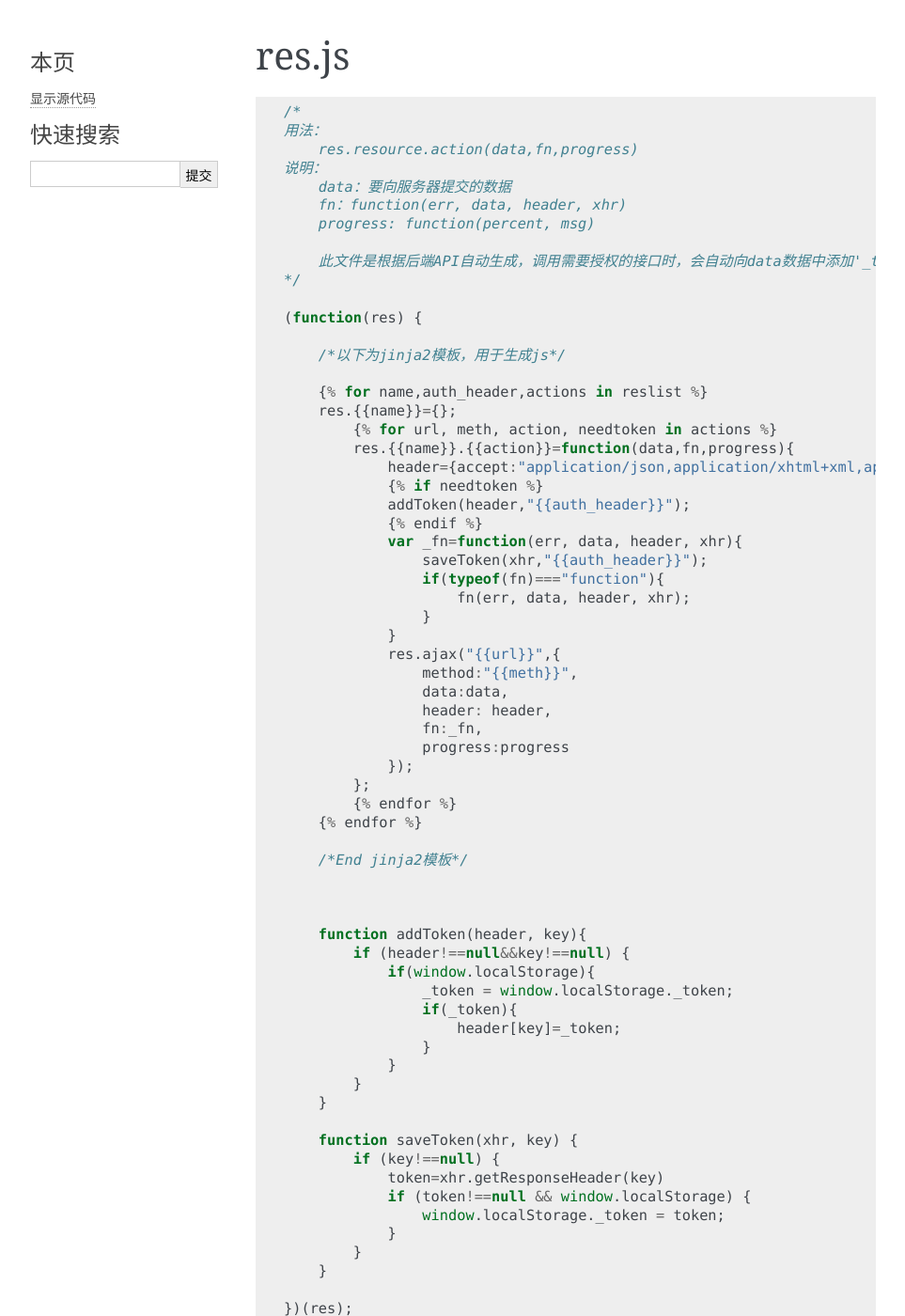
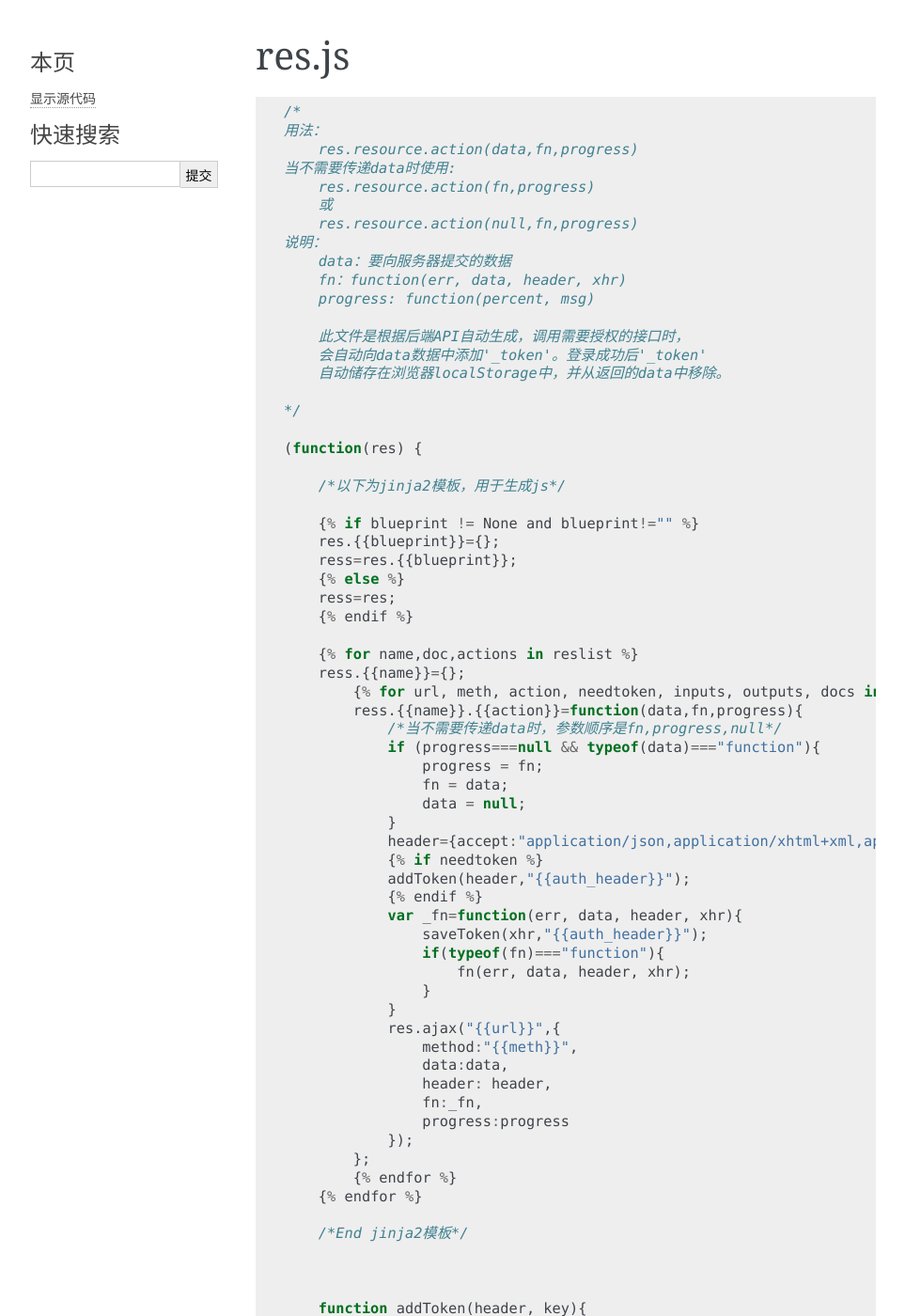
Before and after one commit to guyskk/flask-restaction, a Sphinx documentation site: the page built from docs/source/resjs.rst, in a window 1280 px wide and 1400 px high. Shown: the whole window at 94% size, without its empty margins (148-1111 px from the left). Built offline with Sphinx 7.4.7, drawn with Linux system fonts in a browser that asks for light colours; some of the changed text lies outside the part shown.

```diff
--- a/docs/source/resjs.rst
+++ b/docs/source/resjs.rst
@@ -8,22 +8,42 @@ res.js
     /*
     用法：
         res.resource.action(data,fn,progress)
+    当不需要传递data时使用:
+        res.resource.action(fn,progress)
+        或
+        res.resource.action(null,fn,progress)
     说明：
         data：要向服务器提交的数据
         fn：function(err, data, header, xhr)
         progress: function(percent, msg)
 
-        此文件是根据后端API自动生成，调用需要授权的接口时，会自动向data数据中添加'_token'。登录成功后'_token'自动储存在浏览器localStorage中，并从返回的data中移除。
+        此文件是根据后端API自动生成，调用需要授权的接口时，
+        会自动向data数据中添加'_token'。登录成功后'_token'
+        自动储存在浏览器localStorage中，并从返回的data中移除。
+
     */
 
     (function(res) {
 
         /*以下为jinja2模板，用于生成js*/
 
-        {% for name,auth_header,actions in reslist %}
-        res.{{name}}={};
-            {% for url, meth, action, needtoken in actions %}
-            res.{{name}}.{{action}}=function(data,fn,progress){
+        {% if blueprint != None and blueprint!="" %}
+        res.{{blueprint}}={};
+        ress=res.{{blueprint}};
+        {% else %}
+        ress=res;
+        {% endif %}
+
+        {% for name,doc,actions in reslist %}
+        ress.{{name}}={};
+            {% for url, meth, action, needtoken, inputs, outputs, docs in actions %}
+            ress.{{name}}.{{action}}=function(data,fn,progress){
+                /*当不需要传递data时，参数顺序是fn,progress,null*/
+                if (progress===null && typeof(data)==="function"){
+                    progress = fn;
+                    fn = data;
+                    data = null;
+                }
                 header={accept:"application/json,application/xhtml+xml,application/xml;q=0.9,image/webp,*/*;q=0.8"};
                 {% if needtoken %}
                 addToken(header,"{{auth_header}}");
@@ -52,7 +72,7 @@ res.js
         function addToken(header, key){
             if (header!==null&&key!==null) {
                 if(window.localStorage){
-                    _token = window.localStorage._token;
+                    _token = window.localStorage.{{auth_token_name}};
                     if(_token){
                         header[key]=_token;
                     }
@@ -64,7 +84,7 @@ res.js
             if (key!==null) {
                 token=xhr.getResponseHeader(key)
                 if (token!==null && window.localStorage) {
-                    window.localStorage._token = token;
+                    window.localStorage.{{auth_token_name}} = token;
                 }
             }
         }
--- a/setup.py
+++ b/setup.py
@@ -2,7 +2,7 @@
 from setuptools import setup
 setup(
     name="flask-restaction",
-    version="0.16.1",
+    version="0.17.0",
     description="a powerful flask ext for create restful api",
     long_description=__doc__,
     author="kk",
```
Also changed, not shown: docs/source/quickstart.rst (+22 -5 lines), readme.md (+12 -4 lines).
